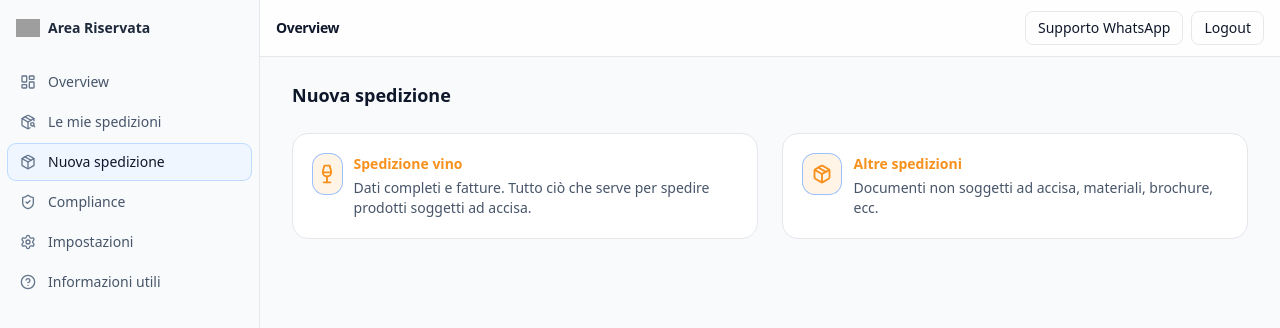
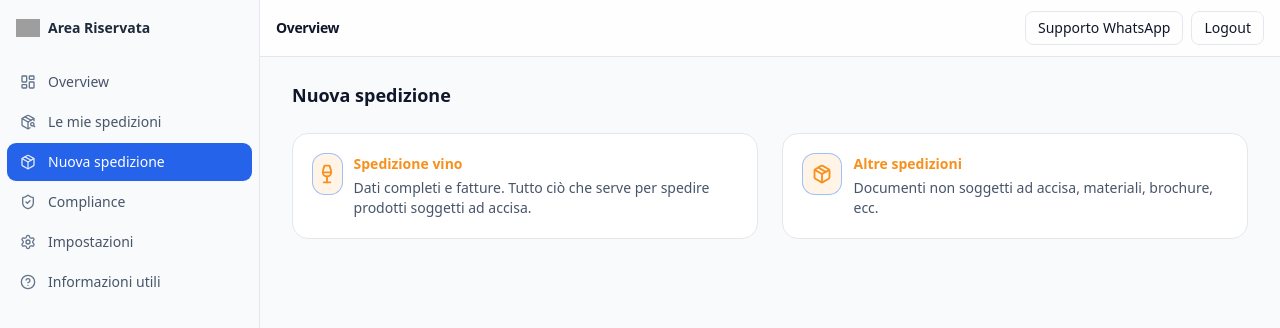
Before and after one commit to SPST-WINE/spst-dashboard, a Next.js app: page /dashboard/nuova in a window 1280 px wide. Shown: the top 328 px of the page. Built offline with nearby package versions, Linux system fonts and the light colour scheme; grey boxes are pictures that could not be loaded.

Commit message:
Update AppSidebar.tsx

```diff
--- a/components/AppSidebar.tsx
+++ b/components/AppSidebar.tsx
@@ -19,6 +19,7 @@ type Item = {
   label: string;
   href: string;
   icon: React.ComponentType<React.SVGProps<SVGSVGElement>>;
+  /** quando true l'item è attivo solo per path esattamente uguale */
   exact?: boolean;
 };
 
@@ -34,7 +35,7 @@ const NAV: Item[] = [
 function BrandMark() {
   return (
     <div className="flex items-center gap-2">
-      {/* uso <img> per evitare config immagini remote */}
+      {/* <img> così non serve configurare domains in next/image */}
       <img
         src="https://cdn.prod.website-files.com/6800cc3b5f399f3e2b7f2ffa/68079e968300482f70a36a4a_output-onlinepngtools%20(1).png"
         alt="SPST"
@@ -52,8 +53,10 @@ export default function AppSidebar() {
 
   const isActive = (item: Item) => {
     if (item.exact) {
+      // attivo solo per match esatto (o con trailing slash)
       return pathname === item.href || pathname === item.href + '/';
     }
+    // per gli altri item: attivo se è il path esatto o un sotto-percorso
     return pathname === item.href || pathname.startsWith(item.href + '/');
   };
 
@@ -78,12 +81,12 @@ export default function AppSidebar() {
                 className={cn(
                   'flex items-center gap-3 rounded-lg px-3 py-2 text-sm transition-colors',
                   active
-                    ? 'bg-blue-50 ring-1 ring-blue-200 text-slate-900'
-                    : 'text-slate-600 hover:bg-white/70 hover:text-slate-900'
+                    ? 'bg-blue-600 text-white ring-1 ring-blue-600 shadow-sm'
+                    : 'text-slate-600 hover:bg-slate-100 hover:text-slate-900'
                 )}
               >
-                {/* icona sempre neutra */}
-                <Icon className="h-4 w-4 text-slate-500" />
+                {/* icone sempre neutre */}
+                <Icon className={cn('h-4 w-4', active ? 'text-slate-200' : 'text-slate-500')} />
                 <span className="truncate">{item.label}</span>
               </Link>
             );
```
